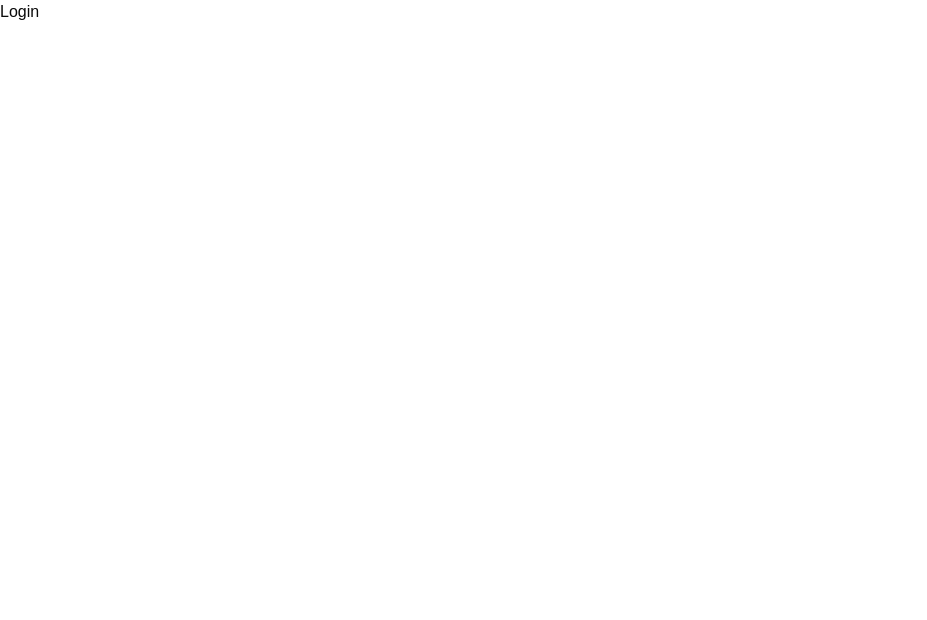
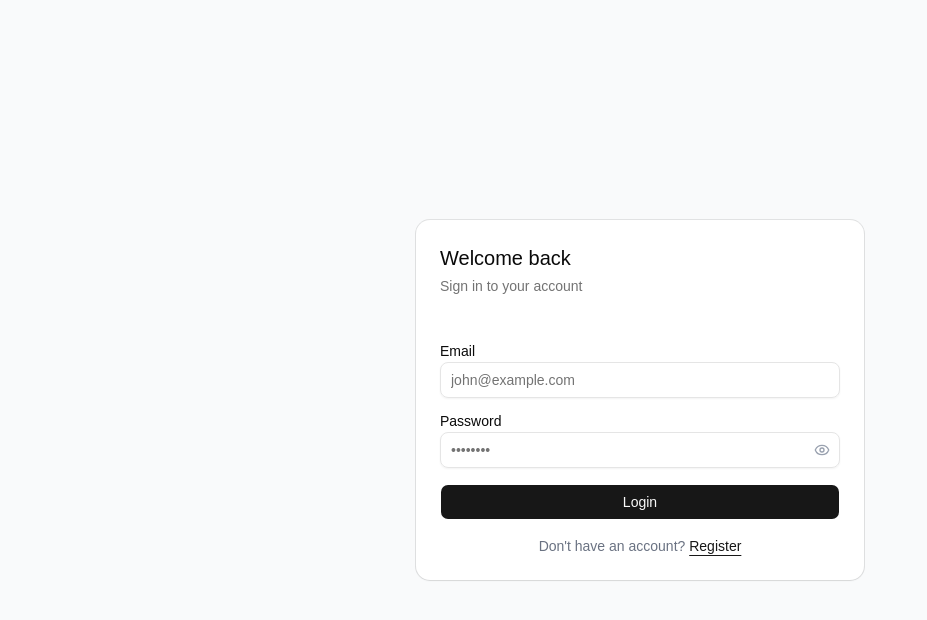
Before and after one commit to elmotasembelah/EasyGenerator-Auth-Task, a React (Vite) app in the folder frontend/: page /login in a window 1280 px wide. Shown: the top 620 px of the page, without its empty margins (0-927 px from the left). Built offline with nearby package versions, Linux system fonts and the light colour scheme; no server answers.

Commit message:
feat: build login page with useLoginForm hook and LoginForm component

```diff
--- /dev/null
+++ b/frontend/src/features/auth/components/LoginForm.tsx
@@ -0,0 +1,80 @@
+import { type UseFormRegister, type FieldErrors } from "react-hook-form";
+import { Link } from "react-router-dom";
+import { type LoginFormValues } from "../schemas/login.schema";
+import {
+  Card,
+  CardContent,
+  CardDescription,
+  CardHeader,
+  CardTitle,
+} from "@/components/ui/card";
+import { Input } from "@/components/ui/input";
+import { Label } from "@/components/ui/label";
+import { Button } from "@/components/ui/button";
+import { PasswordInput } from "./PasswordInput";
+
+interface LoginFormProps {
+  register: UseFormRegister<LoginFormValues>;
+  onSubmit: React.FormEventHandler<HTMLFormElement>;
+  errors: FieldErrors<LoginFormValues>;
+  isSubmitting: boolean;
+}
+
+export function LoginForm({
+  register,
+  onSubmit,
+  errors,
+  isSubmitting,
+}: LoginFormProps) {
+  return (
+    <div className="min-h-screen flex items-center justify-center bg-gray-50 px-4">
+      <Card className="w-full max-w-md">
+        <CardHeader className="pb-4">
+          <CardTitle className="text-xl">Welcome back</CardTitle>
+          <CardDescription>Sign in to your account</CardDescription>
+        </CardHeader>
+        <CardContent className="pt-2">
+          <form onSubmit={onSubmit} className="space-y-4">
+            <div className="space-y-1">
+              <Label htmlFor="email">Email</Label>
+              <Input
+                id="email"
+                type="email"
+                placeholder="john@example.com"
+                {...register("email")}
+              />
+              {errors.email && (
+                <p className="text-sm text-destructive">{errors.email.message}</p>
+              )}
+            </div>
+            <div className="space-y-1">
+              <Label htmlFor="password">Password</Label>
+              <PasswordInput
+                id="password"
+                placeholder="••••••••"
+                {...register("password")}
+              />
+              {errors.password && (
+                <p className="text-sm text-destructive">
+                  {errors.password.message}
+                </p>
+              )}
+            </div>
+            <Button type="submit" className="w-full" disabled={isSubmitting}>
+              {isSubmitting ? "Signing in..." : "Login"}
+            </Button>
+          </form>
+          <p className="mt-4 text-center text-sm text-gray-500">
+            Don't have an account?{" "}
+            <Link
+              to="/register"
+              className="text-primary underline underline-offset-4"
+            >
+              Register
+            </Link>
+          </p>
+        </CardContent>
+      </Card>
+    </div>
+  );
+}
--- /dev/null
+++ b/frontend/src/features/auth/hooks/useLoginForm.ts
@@ -0,0 +1,35 @@
+import { useForm } from "react-hook-form";
+import { zodResolver } from "@hookform/resolvers/zod";
+import { useNavigate } from "react-router-dom";
+import { toast } from "sonner";
+import { authService } from "../services/auth.service";
+import { useAuthStore } from "../store/auth.store";
+import { loginSchema, type LoginFormValues } from "../schemas/login.schema";
+
+export function useLoginForm() {
+  const navigate = useNavigate();
+  const setUser = useAuthStore((s) => s.setUser);
+
+  const form = useForm<LoginFormValues>({
+    resolver: zodResolver(loginSchema),
+    defaultValues: { email: "", password: "" },
+  });
+
+  const onSubmit = async (values: LoginFormValues) => {
+    try {
+      const { user } = await authService.login(values);
+      setUser(user);
+      toast.success("Welcome back!");
+      navigate("/profile");
+    } catch {
+      toast.error("Invalid email or password.");
+    }
+  };
+
+  return {
+    register: form.register,
+    handleSubmit: form.handleSubmit(onSubmit),
+    errors: form.formState.errors,
+    isSubmitting: form.formState.isSubmitting,
+  };
+}
--- a/frontend/src/features/auth/pages/LoginPage.tsx
+++ b/frontend/src/features/auth/pages/LoginPage.tsx
@@ -1,3 +1,15 @@
+import { useLoginForm } from "../hooks/useLoginForm";
+import { LoginForm } from "../components/LoginForm";
+
 export function Component() {
-  return <div>Login</div>;
+  const { register, handleSubmit, errors, isSubmitting } = useLoginForm();
+
+  return (
+    <LoginForm
+      register={register}
+      onSubmit={handleSubmit}
+      errors={errors}
+      isSubmitting={isSubmitting}
+    />
+  );
 }
--- /dev/null
+++ b/frontend/src/features/auth/schemas/login.schema.ts
@@ -0,0 +1,8 @@
+import { z } from "zod";
+
+export const loginSchema = z.object({
+  email: z.string().email("Invalid email address"),
+  password: z.string().min(1, "Password is required"),
+});
+
+export type LoginFormValues = z.infer<typeof loginSchema>;
--- a/frontend/src/features/auth/services/auth.service.ts
+++ b/frontend/src/features/auth/services/auth.service.ts
@@ -3,6 +3,7 @@ import { AUTH_ENDPOINTS } from "../constants/auth.constants";
 import { meResponseToUser } from "../builders/auth.builders";
 import {
   type AuthResponse,
+  type LoginRequest,
   type MeResponse,
   type RegisterRequest,
   type User,
@@ -21,4 +22,12 @@ export const authService = {
     );
     return data;
   },
+
+  login: async (payload: LoginRequest): Promise<AuthResponse> => {
+    const { data } = await apiClient.post<AuthResponse>(
+      AUTH_ENDPOINTS.LOGIN,
+      payload,
+    );
+    return data;
+  },
 };
--- a/frontend/src/features/auth/types/auth.types.ts
+++ b/frontend/src/features/auth/types/auth.types.ts
@@ -16,6 +16,11 @@ export interface RegisterRequest {
   password: string;
 }
 
+export interface LoginRequest {
+  email: string;
+  password: string;
+}
+
 export interface AuthResponse {
   user: User;
 }
```
Also changed, not shown: 1 other file (tests, documents, lock files or other folders).
